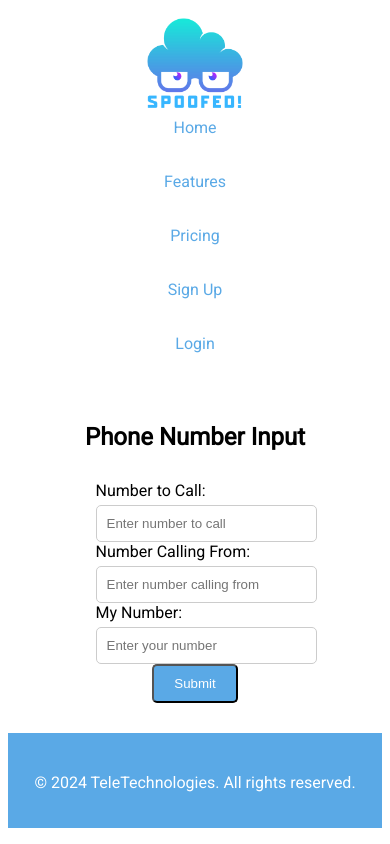
After one commit to rwdvlpmnt/spoofed, a Django app: template templates/phone_input.html in a window 390 px wide. The commit adds this page. Run offline with Django 3.2, Linux system fonts and the light colour scheme; the template is opened without the code that fills it, so the values that code supplies are empty.

Commit message:
add phone input

```diff
--- a/base/urls.py
+++ b/base/urls.py
@@ -16,5 +16,6 @@ urlpatterns = [
   # path('keypad/', views.keypad, name='keypad'),
     path('contact/', views.contact, name='contact'),
     path('registration/login/', LoginView.as_view(template_name='registration/login.html'), name='login'),
-                    #...
+    path('phone-input/', views.phone_input, name='phone_input'),
+    path('process-phone-numbers/', views.process_phone_numbers, name='process_phone_numbers'),                #...
     ]
--- a/static/styles.css
+++ b/static/styles.css
@@ -4,32 +4,47 @@
 .container {
     max-width: 1200px;
     margin: 0 auto;
-    padding: 0 15px;
+    padding: 0 20px;
     display: flex;
     justify-content: space-between;
     align-items: center;
+    flex-wrap: wrap;
 }
 
 header {
     background-color: #FFFFFF; /* White background */
-    color: #5AA9E6; /* Powder blue for text if needed */
     padding: 10px 0;
+    width: 100%;
+}
+
+.header-left {
+    flex: 1;
+    display: flex;
+    justify-content: center;
+    align-items: center;
 }
 
 .header-left .logo {
-    height: 96px; /* Adjust the logo size */
+    height: 90px; /* Adjust the logo size */
+}
+
+.header-right {
+    flex: 2;
 }
 
 .header-right nav ul {
     list-style-type: none;
     display: flex;
+    justify-content: flex-end;
     gap: 15px;
+    padding: 0;
+    margin: 0;
 }
 
 .header-right nav ul li a {
     color: #5AA9E6; /* Powder blue */
     text-decoration: none;
-    padding: 5px 7px;
+    padding: 5px 10px;
     transition: color 0.3s;
 }
 
@@ -45,7 +60,7 @@ body {
 footer {
     background-color: #5AA9E6; /* Powder blue */
     color: #FFFFFF; /* White */
-    padding: 15px 0;
+    padding: 20px 0;
     text-align: center;
 }
 
@@ -188,25 +203,74 @@ p a {
     background-color: #4A91C8; /* Darker powder blue */
 }
 
-@media (max-width: 768px) {
+/* Media queries */
+@media (orientation: portrait) {
     .container {
         flex-direction: column;
-        align-items: flex-start;
+        align-items: center;
+        text-align: center;
+    }
+
+    .header-left,
+    .header-right {
+        flex: unset;
     }
 
     .header-right nav ul {
         flex-direction: column;
-        width: 100%;
+        align-items: center;
     }
 
     .header-right nav ul li {
         width: 100%;
-    }
-
-    .header-right nav ul li a {
-        display: block;
-        width: 100%;
-        padding: 10px;
-        border-bottom: 1px solid #ddd;
+        margin: 10px 0;
     }
 }
+
+.phone-input-section {
+    padding: 30px 0;
+    text-align: center;
+}
+
+.phone-input-section h2 {
+    margin-bottom: 30px;
+}
+
+.form-group {
+    margin-bottom: 20px;
+    text-align: left;
+    max-width: 400px;
+    margin: 0 auto;
+}
+
+.form-group label {
+    display: block;
+    margin-bottom: 5px;
+}
+
+.form-group input {
+    width: 100%;
+    padding: 10px;
+    border: 1px solid #ccc;
+    border-radius: 5px;
+}
+
+.phone-input {
+    -webkit-appearance: none;
+    -moz-appearance: none;
+    appearance: none;
+}
+
+.btn {
+    display: inline-block;
+    background-color: #5AA9E6; /* Powder blue */
+    color: #FFFFFF; /* White */
+    padding: 10px 20px;
+    text-decoration: none;
+    border-radius: 5px;
+    cursor: pointer;
+}
+
+.btn:hover {
+    background-color: #4A91C8; /* Darker powder blue */
+}
--- a/templates/base.html
+++ b/templates/base.html
@@ -35,8 +35,6 @@
     {% block content %}
     {% endblock %}
 
-    <!-- Your page content -->
-
     <!-- Floating share buttons -->
     <div class="floating-share">
         <a href="#" class="share-btn"><i class="fab fa-facebook-f"></i></a>
--- /dev/null
+++ b/templates/phone_input.html
@@ -0,0 +1,32 @@
+{% extends "base.html" %}
+
+{% block title %}
+Phone Input
+{% endblock %}
+
+{% block content %}
+<section class="phone-input-section">
+    <div class="container">
+        <h2>Phone Number Input</h2>
+        <form action="{% url 'process_phone_numbers' %}" method="post">
+            {% csrf_token %}
+            <div class="form-group">
+                <label for="number_to_call">Number to Call:</label>
+                <input type="tel" id="number_to_call" name="number_to_call" class="phone-input"
+                    placeholder="Enter number to call" required>
+            </div>
+            <div class="form-group">
+                <label for="number_calling_from">Number Calling From:</label>
+                <input type="tel" id="number_calling_from" name="number_calling_from" class="phone-input"
+                    placeholder="Enter number calling from" required>
+            </div>
+            <div class="form-group">
+                <label for="my_number">My Number:</label>
+                <input type="tel" id="my_number" name="my_number" class="phone-input" placeholder="Enter your number"
+                    required>
+            </div>
+            <button type="submit" class="btn">Submit</button>
+        </form>
+    </div>
+</section>
+{% endblock %}
```
Also changed, not shown: base/views.py (+11 -2 lines), templates/keypad.html (deleted, +0 -48 lines).
